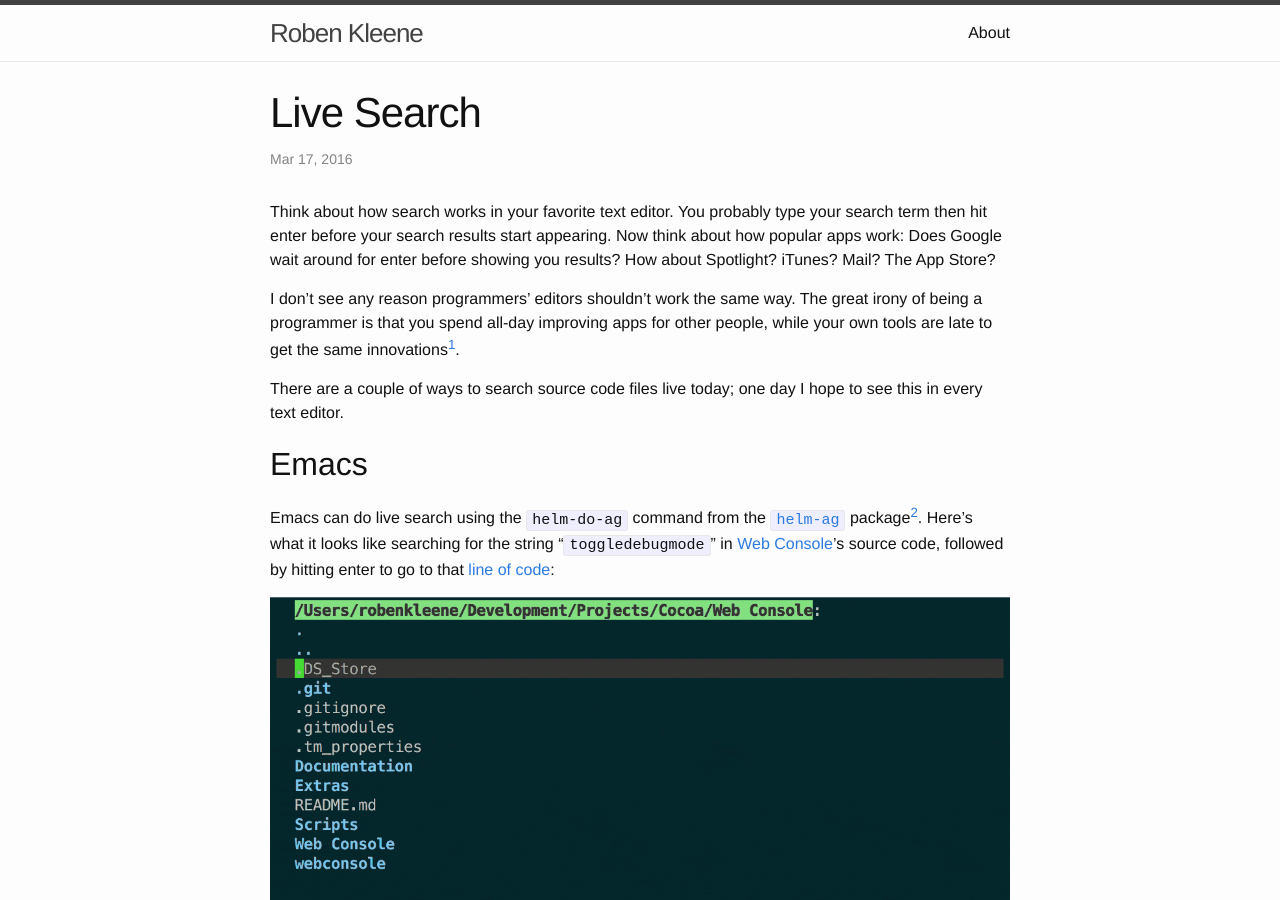
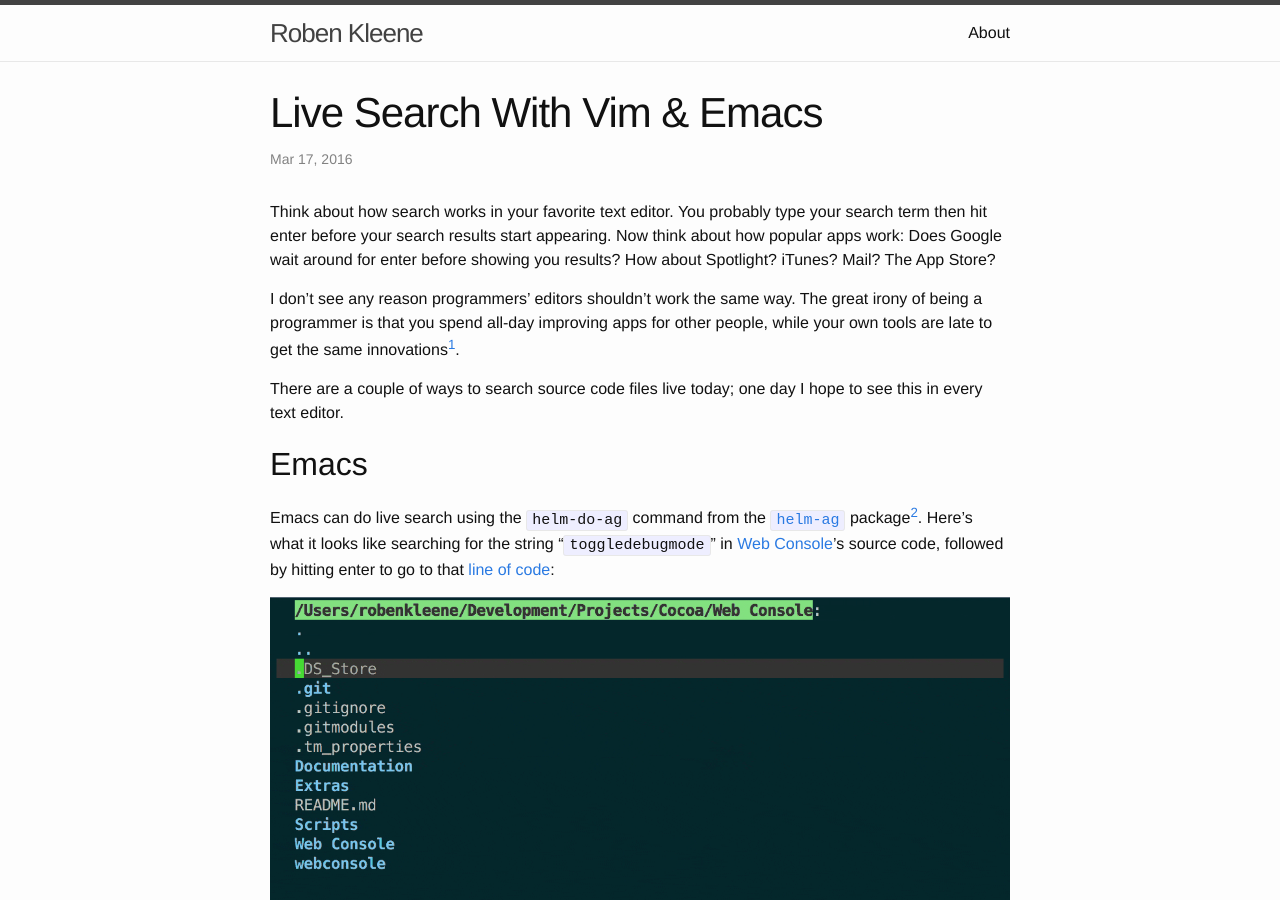
Before and after one commit to robenkleene/robenkleene.github.io, a Jekyll site: the page built from _posts/2016-03-17-live-search.md, in a window 1280 px wide and 900 px high. Built offline with Jekyll 4.4.1, drawn with Linux system fonts in a browser that asks for light colours.

Commit message:
Add vim and emacs to title

```diff
--- a/_posts/2016-03-17-live-search.md
+++ b/_posts/2016-03-17-live-search.md
@@ -1,6 +1,6 @@
 ---
 layout: post
-title: "Live Search"
+title: "Live Search With Vim & Emacs"
 categories: Unix, Emacs, Vim
 ---
 
```
